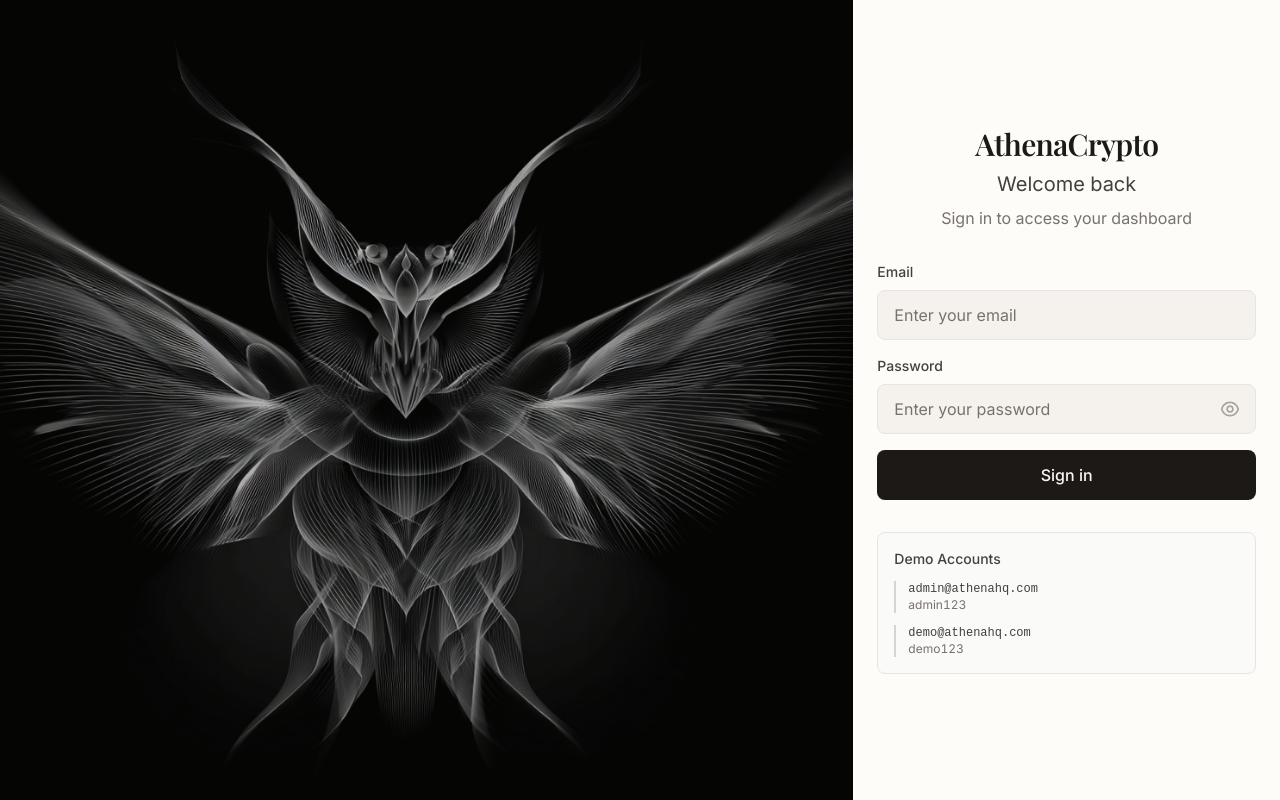
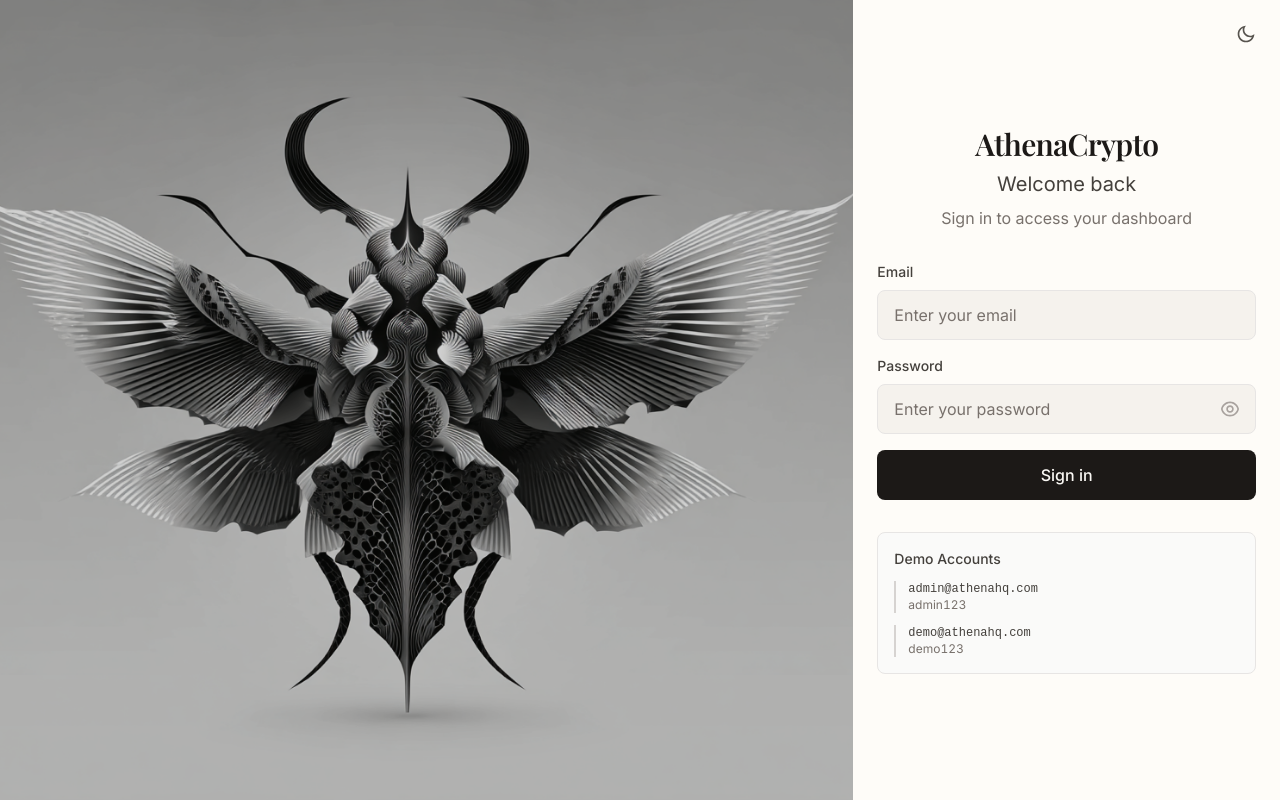
Before and after one commit to NathanVRyver/casestudy_hq, a Next.js app: page /auth/signin in a window 1280 px wide. Built offline with nearby package versions, Linux system fonts and the light colour scheme; no server answers.

Commit message:
feat: add theme toggle functionality to SignInForm and introduce light wallpaper image for improved user experience

```diff
--- a/src/app/auth/signin/page.tsx
+++ b/src/app/auth/signin/page.tsx
@@ -1,9 +1,10 @@
 "use client"
 
-import { RiEyeLine, RiEyeOffLine } from "@remixicon/react"
+import { RiEyeLine, RiEyeOffLine, RiMoonLine, RiSunLine } from "@remixicon/react"
 import { signIn } from "next-auth/react"
 import { useRouter, useSearchParams } from "next/navigation"
-import { useState, Suspense } from "react"
+import { useState, Suspense, useEffect } from "react"
+import { useTheme } from "next-themes"
 
 function SignInForm() {
   const [email, setEmail] = useState("")
@@ -11,10 +12,16 @@ function SignInForm() {
   const [showPassword, setShowPassword] = useState(false)
   const [isLoading, setIsLoading] = useState(false)
   const [error, setError] = useState("")
+  const [mounted, setMounted] = useState(false)
 
   const router = useRouter()
   const searchParams = useSearchParams()
   const callbackUrl = searchParams.get("callbackUrl") || "/dashboard"
+  const { theme, setTheme } = useTheme()
+
+  useEffect(() => {
+    setMounted(true)
+  }, [])
 
   const handleSubmit = async (e: React.FormEvent) => {
     e.preventDefault()
@@ -43,12 +50,27 @@ function SignInForm() {
 
   return (
     <div className="bg-cream flex min-h-screen dark:bg-stone-950">
+      {/* Theme Toggle - Fixed Position */}
+      {mounted && (
+        <button
+          onClick={() => setTheme(theme === "dark" ? "light" : "dark")}
+          className="fixed top-4 right-4 z-50 rounded-lg p-2 text-stone-600 transition-colors duration-200 hover:bg-stone-100 hover:text-stone-900 dark:text-stone-400 dark:hover:bg-stone-800 dark:hover:text-stone-50"
+          aria-label="Toggle theme"
+        >
+          {theme === "dark" ? (
+            <RiSunLine className="h-5 w-5" />
+          ) : (
+            <RiMoonLine className="h-5 w-5" />
+          )}
+        </button>
+      )}
+
       {/* Left Column - Abstract Image (2/3 width) */}
       <div className="relative hidden lg:flex lg:w-2/3">
         <div
           className="absolute inset-0 bg-cover bg-center bg-no-repeat"
           style={{
-            backgroundImage: "url(/wallpaper.png)",
+            backgroundImage: `url(${theme === "dark" ? "/wallpaper.png" : "/wallpaper_light.png"})`,
           }}
         />
         <div className="absolute inset-0 bg-stone-900/20 dark:bg-stone-950/40" />
```
Also changed, not shown: public/wallpaper_light.png (added).
